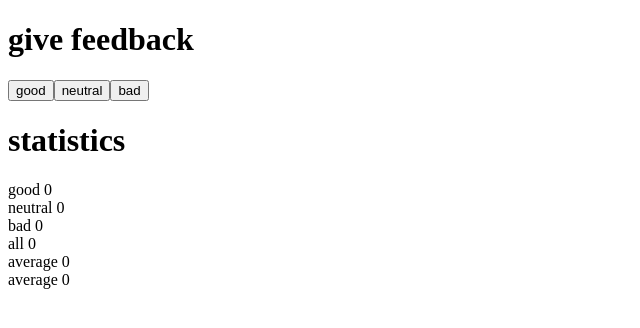
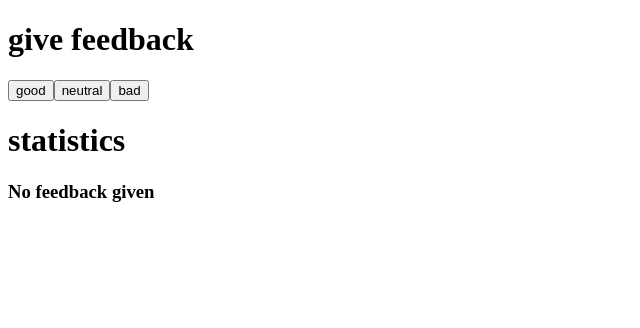
Before and after one commit to santibpz/fullstackopen, a React (Vite) app in the folder part1/unicafe/: page / in a window 1280 px wide. Shown: the top 328 px of the page, without its empty margins (0-640 px from the left). Built offline with nearby package versions, Linux system fonts and the light colour scheme.

Commit message:
completed exercise 1.9

```diff
--- a/part1/unicafe/src/App.jsx
+++ b/part1/unicafe/src/App.jsx
@@ -37,7 +37,9 @@ const App = () => {
       <Button handleClick={handleBadClick} label = "bad" />
 
       {/* Statistics */}
+      <h1>statistics</h1>
       <Statistics good={good} neutral={neutral} bad={bad} total={total} />
+
     </div>
   )
 }
--- a/part1/unicafe/src/components/Statistics.jsx
+++ b/part1/unicafe/src/components/Statistics.jsx
@@ -9,15 +9,18 @@ const Stat = ({category, stat}) => {
 
 const Statistics = (props) => {
   const { good, neutral, bad, total } = props
+
+  if(total === 0) return <h3>No feedback given</h3>
+
   return(
       <>
-      <h1>statistics</h1>
+
       <Stat category="good" stat = {good} />
       <Stat category="neutral" stat = {neutral} />
       <Stat category="bad" stat = {bad} />
       <Stat category="all" stat = {total} />
-      <Stat category="average" stat = {total == 0 ? 0 : (good * 1 + neutral * 0 + bad * -1) / total} />
-      <Stat category="average" stat = {total == 0 ? 0 : `${(good * 100) / total} %`} />
+      <Stat category="average" stat = {(good * 1 + neutral * 0 + bad * -1) / total} />
+      <Stat category="average" stat = {`${(good * 100) / total} %`} />
       </>
   )
 }
```
